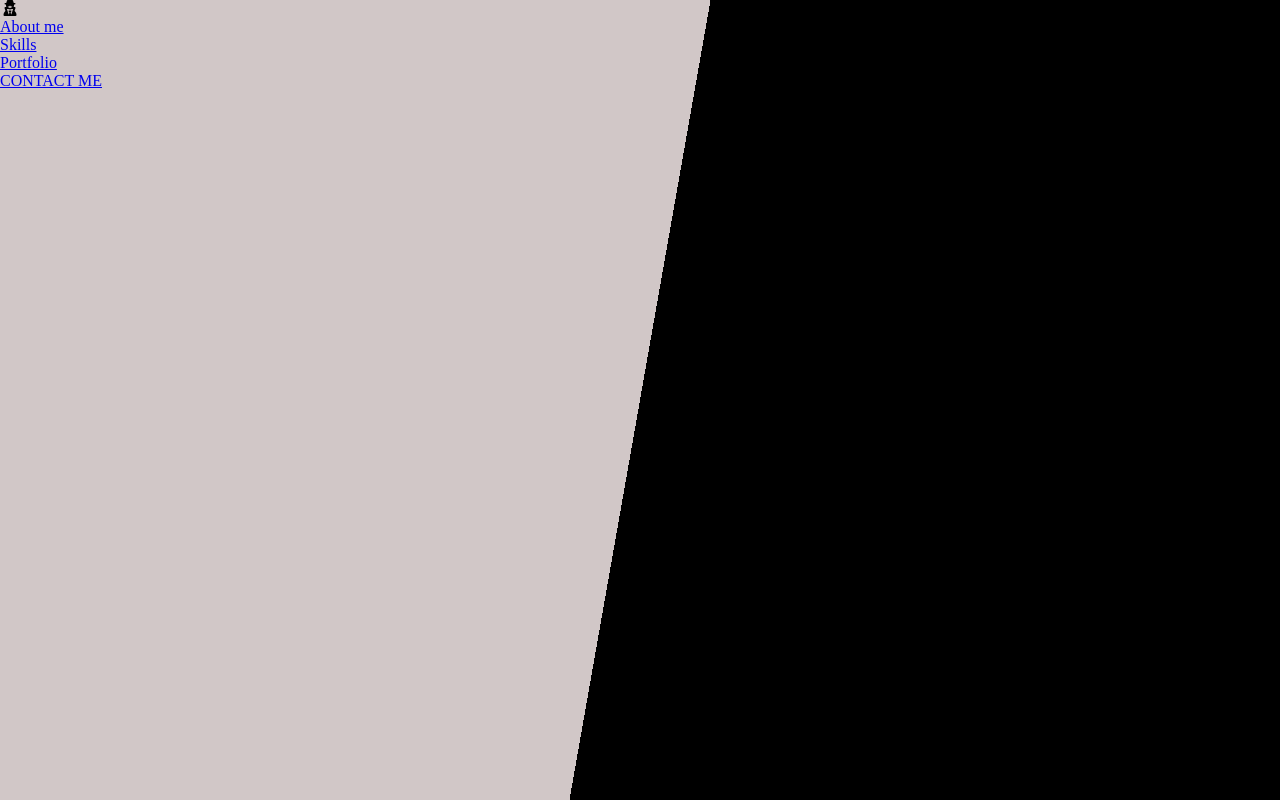
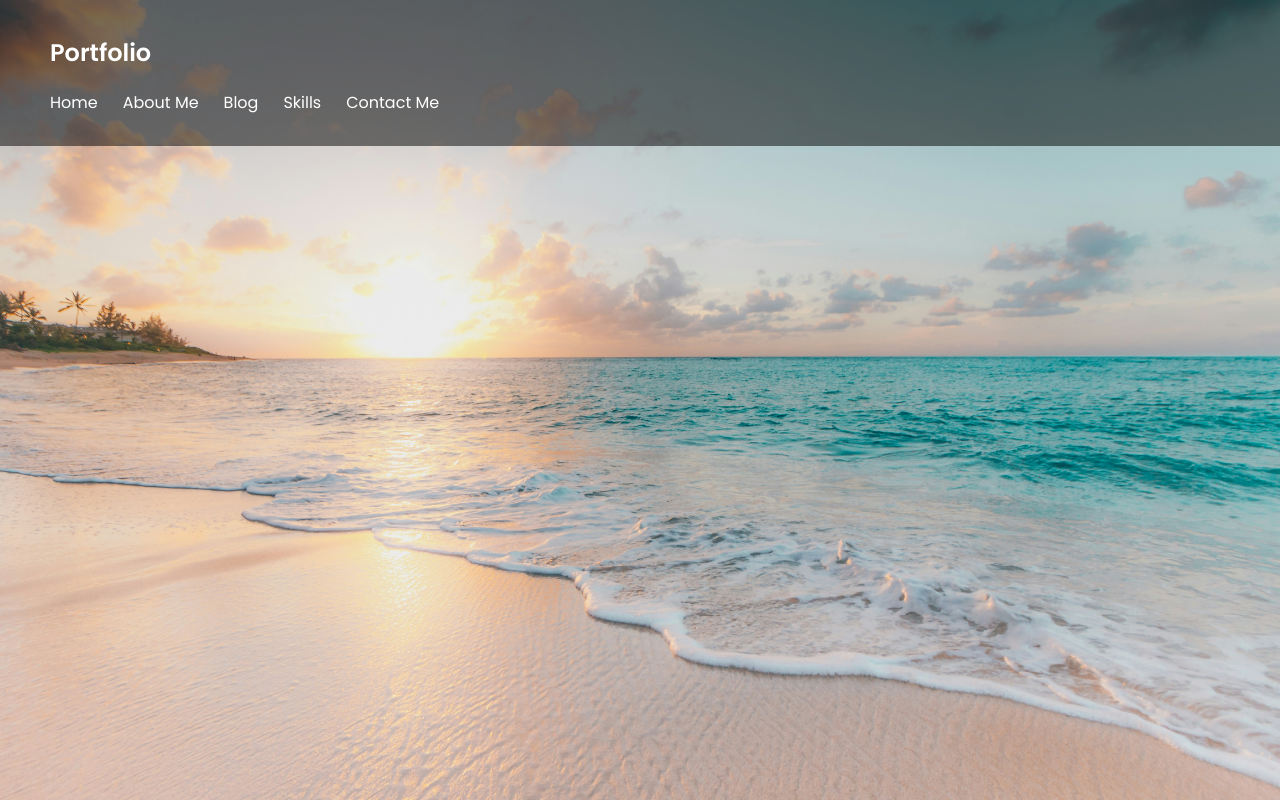
Before and after one commit to sunnatbek1144/Fisrt-portfolio, a plain HTML site: page INdex.html in a window 1280 px wide. Drawn offline with Linux system fonts and the light colour scheme.

Commit message:
rasm koshdim link qoshjokmon

```diff
--- a/INdex.html
+++ b/INdex.html
@@ -4,36 +4,29 @@
 <head>
 	<meta charset="UTF-8">
 	<meta name="viewport" content="width=device-width, initial-scale=1.0">
-	<title>Sunnatbek's Portfolio</title>
+	<title>Sunnatbek's Web-site</title>
 	<link rel="stylesheet" href="./Main.css">
-	<link rel="stylesheet" href="https://cdnjs.cloudflare.com/ajax/libs/font-awesome/7.0.1/css/all.min.css">
+	<link href="https://fonts.googleapis.com/css2?family=Poppins:wght@300;400;600&display=swap" rel="stylesheet">
+
 </head>
 
 <body>
-	<div class="container">
-		<div class="navbar">
-			<ol>
-				<li class="user">
-					<i class="fa-solid fa-user-secret"></i>
-				</li>
-			</ol>
-			<ol>
-				<li class="nav">
-					<a href="#">About me</a>
-				</li>
-				<li class="nav">
-					<a href="#">Skills</a>
-				</li>
-				<li class="nav">
-					<a href="#">Portfolio</a>
-				</li>
-				<li class="nav contact">
-					<a href="#">CONTACT ME</a>
-				</li>
-			</ol>
-		</div>
+	<div class="navbar">
+		<header class="header">
+			<nav>
+				<h1 class="portfolio">Portfolio</h1>
+				<ul class="links">
+					<li><a href="#home" class="active">Home</a></li>
+					<li><a href="#about">About Me</a></li>
+					<li><a href="#blog">Blog</a></li>
+					<li><a href="#skills">Skills</a></li>
+					<li><a href="#contact">Contact Me</a></li>
+				</ul>
+			</nav>
+		</header>
 	</div>
-	</div>
+
+
 </body>
 
 </html>
--- a/Main.css
+++ b/Main.css
@@ -1,15 +1,141 @@
-*{
+body {
+  margin: 0;
+  background: url('./rasm\ back.jpg')
+              no-repeat center center fixed;
+  background-size: cover;
+  font-family: 'Poppins', sans-serif;
+}
+
+header {
+  position: fixed;
+  top: 0;
+  width: 100%;
+  background: rgba(0, 0, 0, 0.5);
+  color: white;
+  display: flex;
+  justify-content: space-between;
+  align-items: center;
+  padding: 15px 50px;
+}
+
+/* Linklar */
+ul {
+  list-style: none;
+  display: flex;
+  gap: 25px;
+  padding: 0;
+}
+
+
+ul li a {
+  color: white;
+  text-decoration: none;
+  padding-bottom: 3px;
+  transition: 0.3s;
+}
+
+/* Hover effekti */
+ul li a:hover {
+  border-bottom: 2px solid #00aaff;
+  color: #00aaff;
+}
+
+/* 🔹 Umumiy sozlamalar
+body {
+  margin: 0;
+  font-family: 'Poppins', sans-serif;
+  background: url('/1.png') no-repeat center center fixed;
+  background-size: cover;
+  color: white;
+}
+
+
+.header {
+  position: fixed;
+  top: 0;
+  width: 100%;
+  background: rgba(167, 161, 161, 0.4);
+  backdrop-filter: blur(10px);
+  display: flex;
+  justify-content: space-between;
+  align-items: center;
+  padding: 15px 80px;
+  z-index: 100;
+  transition: all 0.3s;
+}
+
+
+.portfolio {
+  margin: 0;
+  font-size: 24px;
+  color: #00aaff;
+  font-weight: 700;
+}
+
+.links {
+  list-style: none;
+  display: flex;
+  gap: 30px;
+  margin: 0;
+  padding: 0;
+}
+
+
+.links li a {
+  position: relative;
+  color: white;
+  text-decoration: none;
+  font-weight: 500;
+  transition: color 0.3s;
+}
+
+
+.links li a::after {
+  content: "";
+  position: absolute;
+  bottom: -5px;
+  left: 0;
+  width: 0;
+  height: 2px;
+  background: #00aaff;
+  transition: width 0.3s;
+}
+
+.links li a:hover::after {
+  width: 100%;
+}
+
+.links li a:hover {
+  color: #00aaff;
+}
+
+
+body {
+  padding-top: 80px;
+} */
+/* *{
 	margin: 0;
 	padding: 0;
 }
-.container{
-	background: linear-gradient( -80deg ,  #000000 50%,rgb(209, 199, 199) 50%);
-	max-width: 100%;
-	height: 100vh;
-	display: flex;
-
+body{
+  background: url('/3.png') no-repeat center center fixed;
+  background-size: cover;
 }
-.nav{
-	justify-content: class="nav";
-
+.navbar{
+	position: fixed;
+  width: 100%;
+  background: rgba(167, 161, 161, 0.5);
+  display: flex;
+  justify-content: space-between;
+  padding: 15px 80px;
+  transition:s  0.3s;
+} */
+/* .navbar{
+  position: fixed;
+  width: 100%;
+  background: rgba(167, 161, 161, 0.5);
+  display: flex;
+  justify-content: space-between;
+  padding: 15px 80px;
+  transition:s  0.3s;
 }
```
Also changed, not shown: rasm back.jpg (added).
